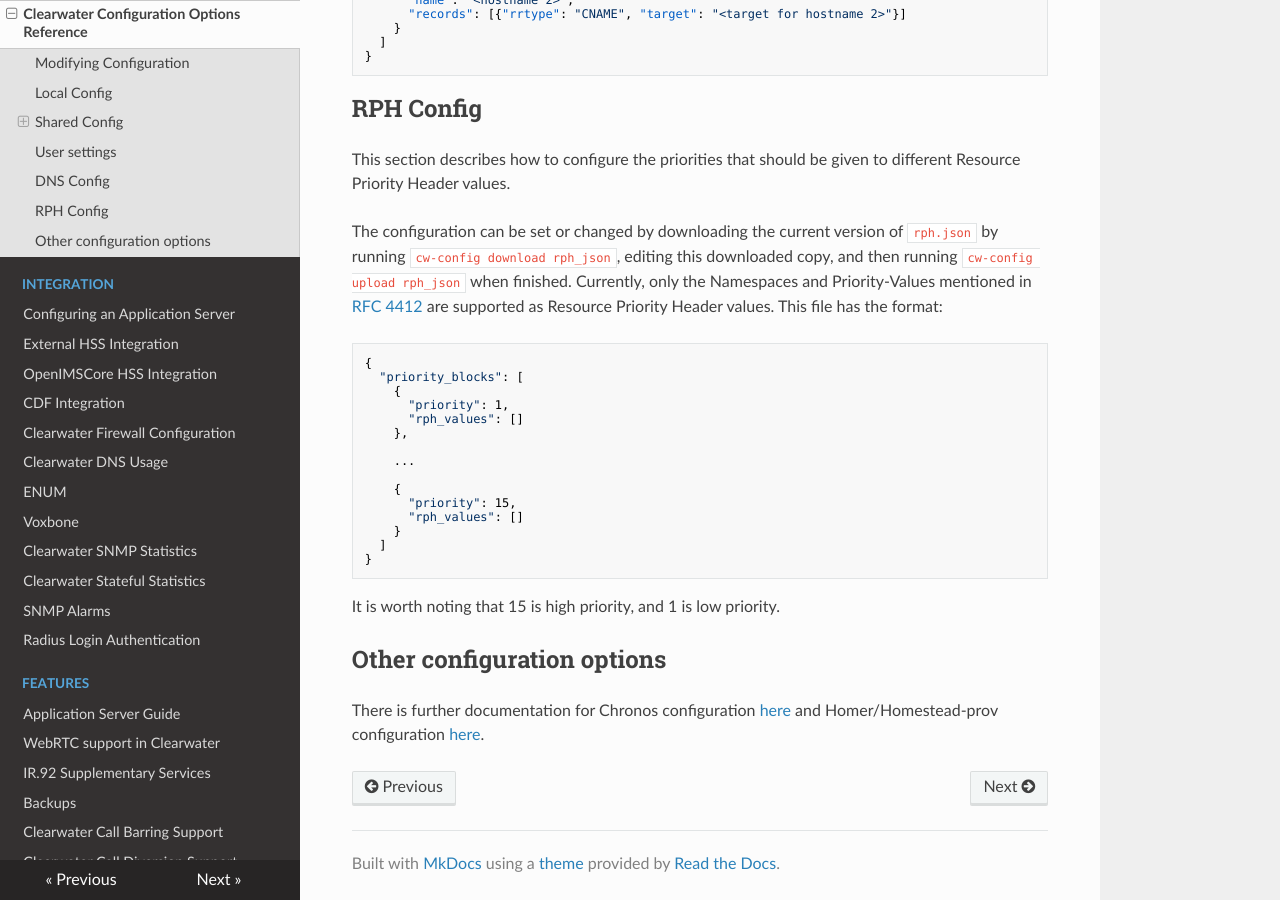
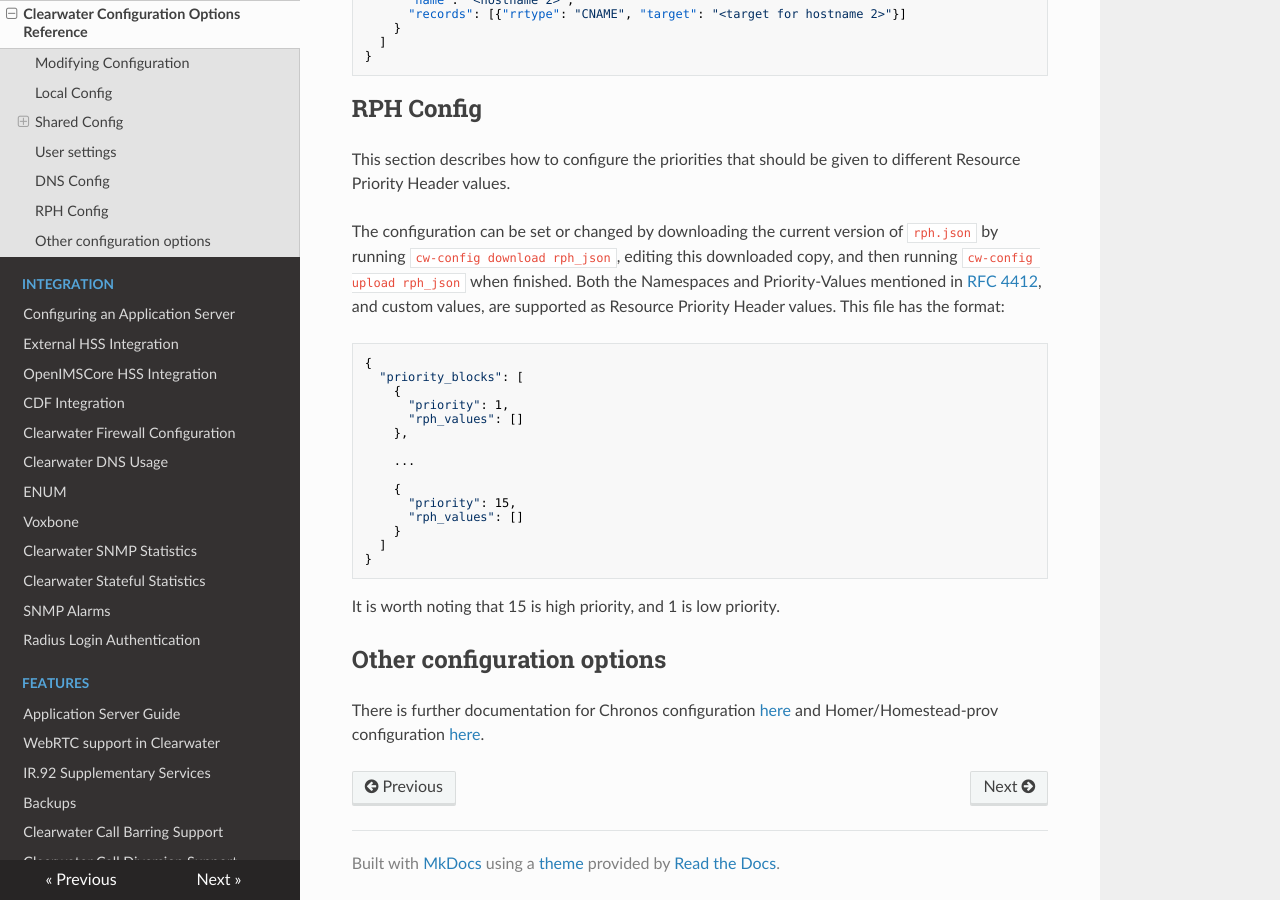
Before and after one commit to Metaswitch/clearwater-readthedocs, an MkDocs documentation site: the page built from docs/Clearwater_Configuration_Options_Reference.md, in a window 1280 px wide and 900 px high, scrolled down 14312 px. Built offline with MkDocs 1.6.1, drawn with Linux system fonts in a browser that asks for light colours; nearby versions of some CDN libraries; old or Windows-style settings are respelled for this version of MkDocs.

Commit message:
allow custom rph headers

```diff
--- a/docs/Clearwater_Configuration_Options_Reference.md
+++ b/docs/Clearwater_Configuration_Options_Reference.md
@@ -275,7 +275,7 @@ The configuration can be set or changed by downloading the current version of `d
 
 This section describes how to configure the priorities that should be given to different Resource Priority Header values.
 
-The configuration can be set or changed by downloading the current version of `rph.json` by running `cw-config download rph_json`, editing this downloaded copy, and then running `cw-config upload rph_json` when finished. Currently, only the Namespaces and Priority-Values mentioned in [RFC 4412](https://tools.ietf.org/html/rfc4412) are supported as Resource Priority Header values. This file has the format:
+The configuration can be set or changed by downloading the current version of `rph.json` by running `cw-config download rph_json`, editing this downloaded copy, and then running `cw-config upload rph_json` when finished. Both the Namespaces and Priority-Values mentioned in [RFC 4412](https://tools.ietf.org/html/rfc4412), and custom values, are supported as Resource Priority Header values. This file has the format:
 
     {
       "priority_blocks": [
```
